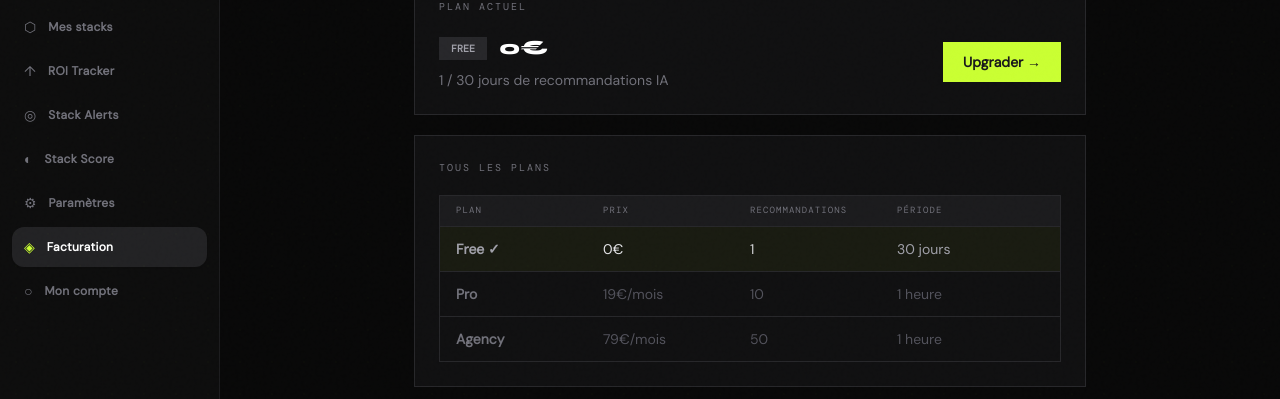
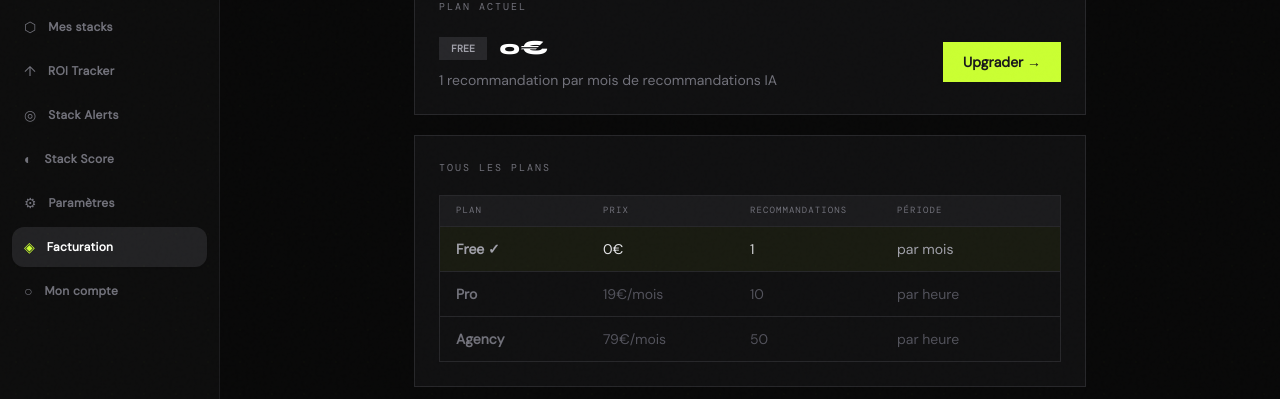
Before and after one commit to meryl752/agent_Advisor, a Next.js app: page /dashboard/billing in a window 1280 px wide. Shown: the part 166-565 px from the top of the page. Built offline with nearby package versions, Linux system fonts and the light colour scheme; no server answers; a web font is replaced by a local one.

Commit message:
fix: clearer billing labels (1 hour → par heure, 30 days → par mois)

```diff
--- a/app/dashboard/billing/page.tsx
+++ b/app/dashboard/billing/page.tsx
@@ -4,9 +4,9 @@ import { useState } from 'react'
 import Link from 'next/link'
 
 const PLANS = {
-  free:   { label: 'Free',   color: 'text-zinc-400',  bg: 'bg-zinc-800',       requests: '1 / 30 jours',  price: '0€' },
-  pro:    { label: 'Pro',    color: 'text-[#CAFF32]', bg: 'bg-[#CAFF32]/10',   requests: '10 / heure',    price: '19€/mois' },
-  agency: { label: 'Agency', color: 'text-[#38bdf8]', bg: 'bg-[#38bdf8]/10',   requests: '50 / heure',    price: '79€/mois' },
+  free:   { label: 'Free',   color: 'text-zinc-400',  bg: 'bg-zinc-800',       requests: '1 recommandation par mois',    price: '0€' },
+  pro:    { label: 'Pro',    color: 'text-[#CAFF32]', bg: 'bg-[#CAFF32]/10',   requests: '10 recommandations par heure', price: '19€/mois' },
+  agency: { label: 'Agency', color: 'text-[#38bdf8]', bg: 'bg-[#38bdf8]/10',   requests: '50 recommandations par heure', price: '79€/mois' },
 }
 
 function ManageButton({ hasPaid }: { hasPaid: boolean }) {
@@ -135,7 +135,7 @@ export default function BillingPage() {
                   {key === 'free' ? '1' : key === 'pro' ? '10' : '50'}
                 </p>
                 <p className={`text-sm ${key === plan ? 'text-zinc-400' : 'text-zinc-600'}`}>
-                  {key === 'free' ? '30 jours' : '1 heure'}
+                  {key === 'free' ? 'par mois' : 'par heure'}
                 </p>
               </div>
             ))}
```
